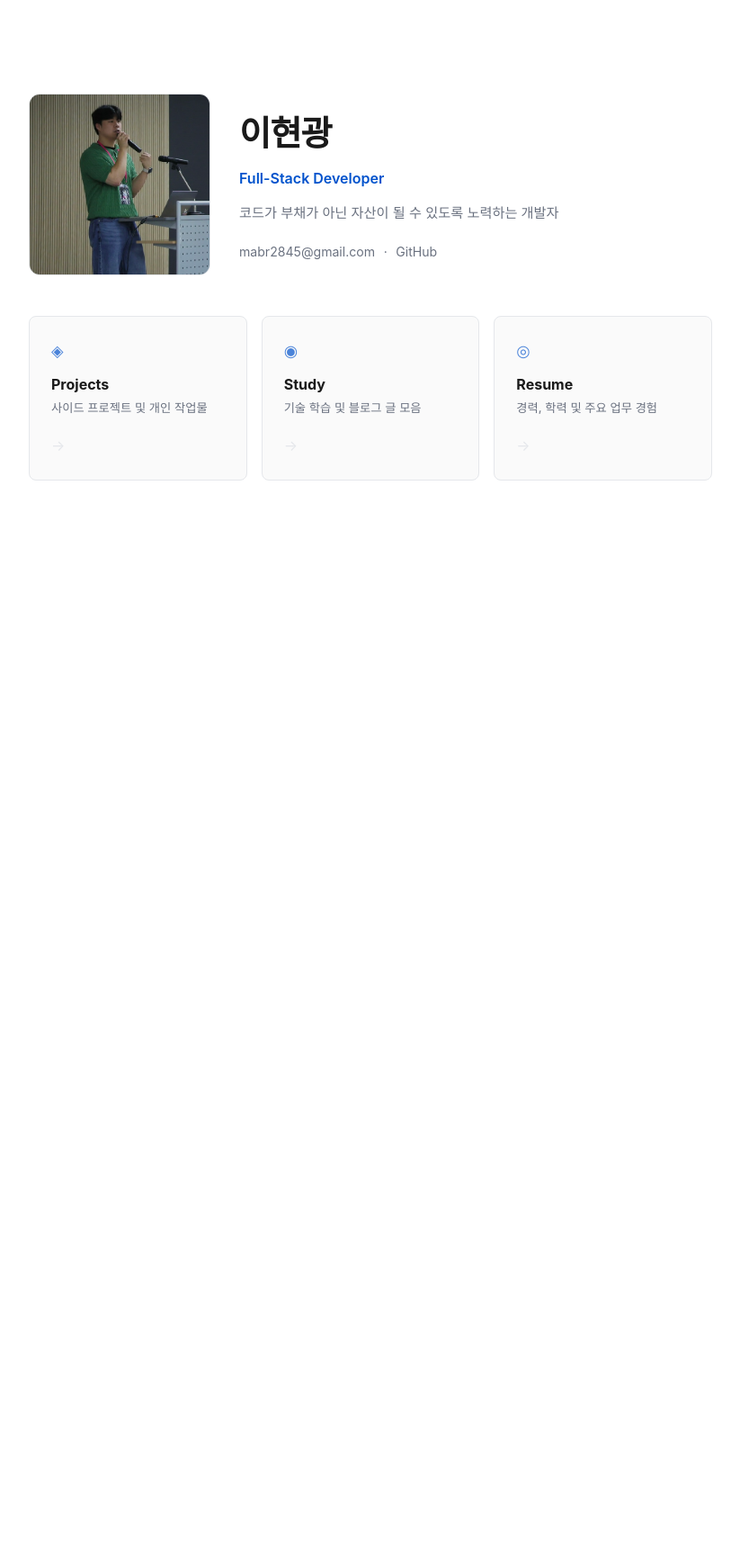
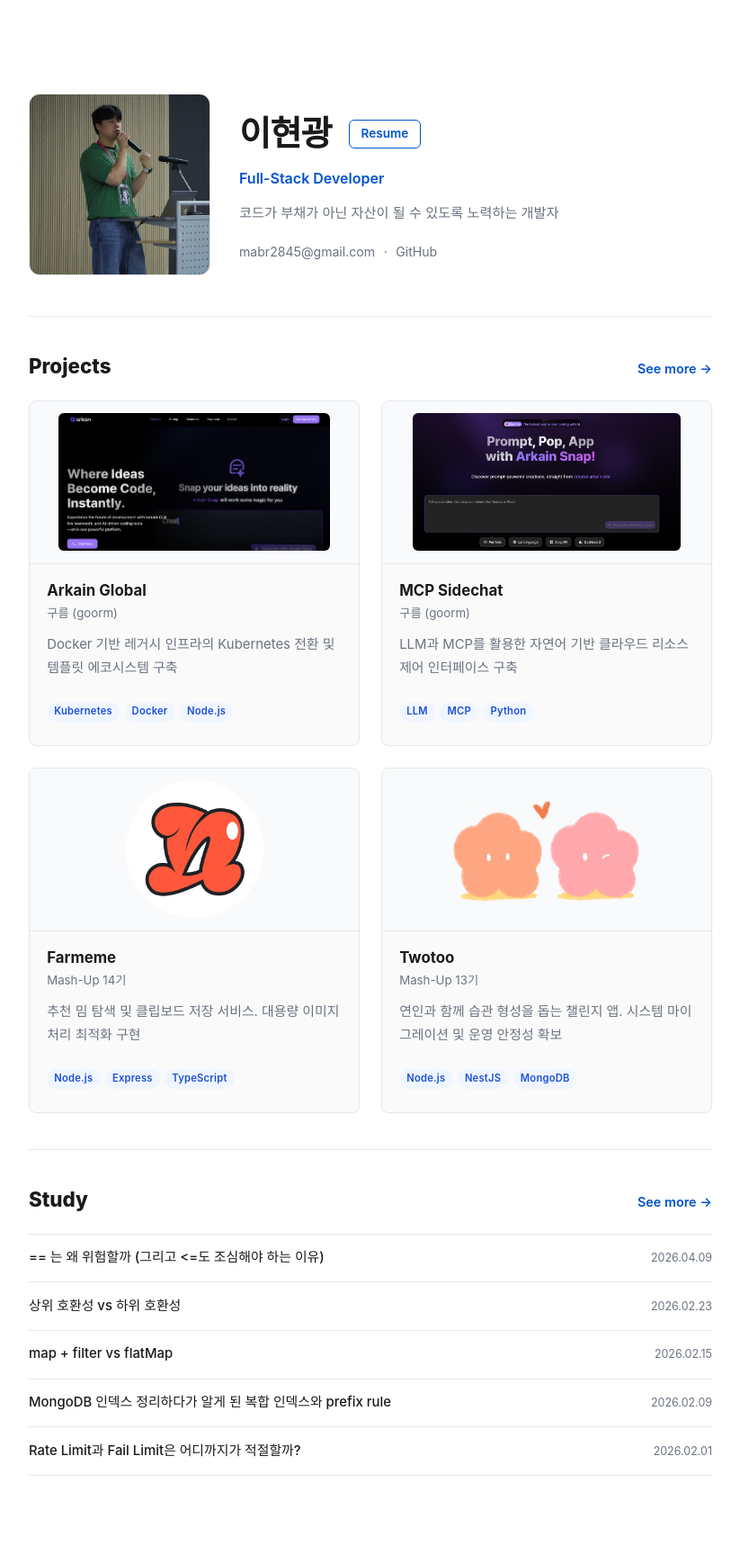
Before and after one commit to Hyun-git/Hyun-git.github.io, a Jekyll site: the page built from index.md, in a window 1280 px wide. Shown: the whole page at 90% size, without its empty margins (228-1051 px from the left). Built offline with Jekyll 4.4.1, drawn with Linux system fonts in a browser that asks for light colours; before the commit the page ends 900 px from its top, so only the background shows below that.

Commit message:
feat: refactor homepage layout and update MCP Sidechat info

```diff
--- a/_sass/portfolio-theme.scss
+++ b/_sass/portfolio-theme.scss
@@ -500,11 +500,35 @@ table, th, td {
   flex: 1;
 }
 
+.home-name-container {
+  display: flex;
+  align-items: center;
+  gap: 1.2rem;
+  margin-bottom: 0.4rem;
+}
+
 .home-name {
   font-size: 2.4rem;
   font-weight: 800;
   letter-spacing: -0.03em;
-  margin: 0 0 0.4rem;
+  margin: 0;
+}
+
+.home-resume-btn {
+  font-size: 0.85rem;
+  font-weight: 600;
+  color: var(--link-color);
+  border: 1px solid var(--link-color);
+  padding: 0.25rem 0.8rem;
+  border-radius: 6px;
+  text-decoration: none;
+  transition: all 0.2s ease;
+
+  &:hover {
+    background: var(--link-color);
+    color: white;
+    text-decoration: none;
+  }
 }
 
 .home-role {
@@ -531,6 +555,35 @@ table, th, td {
   a {
     color: var(--meta-color);
     &:hover { color: var(--link-color); text-decoration: none; }
+  }
+}
+
+.home-section {
+  padding: 2.5rem 0;
+  border-top: 1px solid var(--border-color);
+}
+
+.home-section-header {
+  display: flex;
+  justify-content: space-between;
+  align-items: baseline;
+  margin-bottom: 1.5rem;
+}
+
+.home-section-title {
+  font-size: 1.4rem;
+  font-weight: 800;
+  margin: 0;
+}
+
+.home-more-link {
+  font-size: 0.9rem;
+  font-weight: 600;
+  color: var(--link-color);
+  text-decoration: none;
+
+  &:hover {
+    text-decoration: underline;
   }
 }
 
@@ -692,6 +745,7 @@ ul.posts li a {
 @media (max-width: 600px) {
   .home-hero { flex-direction: column; align-items: flex-start; gap: 1.2rem; }
   .home-profile-img { width: 100px; height: 100px; }
+  .home-name-container { align-items: center; gap: 0.8rem; }
   .home-name { font-size: 1.9rem; }
   .home-nav { grid-template-columns: 1fr; }
 
--- a/index.md
+++ b/index.md
@@ -7,7 +7,10 @@ layout: default
   <section class="home-hero">
     <img src="/assets/images/profile.jpg" alt="이현광 프로필" class="home-profile-img" />
     <div class="home-hero-text">
-      <h1 class="home-name">이현광</h1>
+      <div class="home-name-container">
+        <h1 class="home-name">이현광</h1>
+        <a href="/resume" class="home-resume-btn">Resume</a>
+      </div>
       <p class="home-role">Full-Stack Developer</p>
       <p class="home-desc">코드가 부채가 아닌 자산이 될 수 있도록 노력하는 개발자</p>
       <div class="home-contact">
@@ -18,27 +21,117 @@ layout: default
     </div>
   </section>
 
-  <nav class="home-nav">
-    <a href="/projects" class="home-card">
-      <span class="home-card-icon">◈</span>
-      <h2 class="home-card-title">Projects</h2>
-      <p class="home-card-desc">사이드 프로젝트 및 개인 작업물</p>
-      <span class="home-card-arrow">→</span>
-    </a>
+  <section class="home-section">
+    <div class="home-section-header">
+      <h2 class="home-section-title">Projects</h2>
+      <a href="/projects" class="home-more-link">See more →</a>
+    </div>
 
-    <a href="/study" class="home-card">
-      <span class="home-card-icon">◉</span>
-      <h2 class="home-card-title">Study</h2>
-      <p class="home-card-desc">기술 학습 및 블로그 글 모음</p>
-      <span class="home-card-arrow">→</span>
-    </a>
+    <div class="pf-projects">
+      <div class="pf-project-card">
+        <div class="pf-project-thumbnail">
+          <img src="/assets/goorm/arkain.png" alt="Arkain thumbnail">
+        </div>
+        <div class="pf-project-body">
+          <div class="pf-project-header">
+            <div>
+              <h3 class="pf-project-name">
+                <a href="/projects/arkain" class="pf-stretched-link">Arkain Global</a>
+              </h3>
+              <p class="pf-project-org">구름 (goorm)</p>
+            </div>
+          </div>
+          <p class="pf-description">Docker 기반 레거시 인프라의 Kubernetes 전환 및 템플릿 에코시스템 구축</p>
+          <div class="pf-tags">
+            <span class="pf-tag">Kubernetes</span>
+            <span class="pf-tag">Docker</span>
+            <span class="pf-tag">Node.js</span>
+          </div>
+        </div>
+      </div>
 
-    <a href="/resume" class="home-card">
-      <span class="home-card-icon">◎</span>
-      <h2 class="home-card-title">Resume</h2>
-      <p class="home-card-desc">경력, 학력 및 주요 업무 경험</p>
-      <span class="home-card-arrow">→</span>
-    </a>
-  </nav>
+      <div class="pf-project-card">
+        <div class="pf-project-thumbnail">
+          <img src="/assets/goorm/mcp.png" alt="MCP Sidechat thumbnail">
+        </div>
+        <div class="pf-project-body">
+          <div class="pf-project-header">
+            <div>
+              <h3 class="pf-project-name">
+                <a href="/projects/mcp" class="pf-stretched-link">MCP Sidechat</a>
+              </h3>
+              <p class="pf-project-org">구름 (goorm)</p>
+            </div>
+          </div>
+          <p class="pf-description">LLM과 MCP를 활용한 자연어 기반 클라우드 리소스 제어 인터페이스 구축</p>
+          <div class="pf-tags">
+            <span class="pf-tag">LLM</span>
+            <span class="pf-tag">MCP</span>
+            <span class="pf-tag">Python</span>
+          </div>
+        </div>
+      </div>
+
+      <div class="pf-project-card">
+        <div class="pf-project-thumbnail">
+          <img src="/assets/images/farmeme.png" alt="Farmeme thumbnail">
+        </div>
+        <div class="pf-project-body">
+          <div class="pf-project-header">
+            <div>
+              <h3 class="pf-project-name">
+                <a href="/projects/farmeme" class="pf-stretched-link">Farmeme</a>
+              </h3>
+              <p class="pf-project-org">Mash-Up 14기</p>
+            </div>
+          </div>
+          <p class="pf-description">추천 밈 탐색 및 클립보드 저장 서비스. 대용량 이미지 처리 최적화 구현</p>
+          <div class="pf-tags">
+            <span class="pf-tag">Node.js</span>
+            <span class="pf-tag">Express</span>
+            <span class="pf-tag">TypeScript</span>
+          </div>
+        </div>
+      </div>
+
+      <div class="pf-project-card">
+        <div class="pf-project-thumbnail">
+          <img src="/assets/images/twotoo.png" alt="Twotoo thumbnail">
+        </div>
+        <div class="pf-project-body">
+          <div class="pf-project-header">
+            <div>
+              <h3 class="pf-project-name">
+                <a href="/projects/twotoo" class="pf-stretched-link">Twotoo</a>
+              </h3>
+              <p class="pf-project-org">Mash-Up 13기</p>
+            </div>
+          </div>
+          <p class="pf-description">연인과 함께 습관 형성을 돕는 챌린지 앱. 시스템 마이그레이션 및 운영 안정성 확보</p>
+          <div class="pf-tags">
+            <span class="pf-tag">Node.js</span>
+            <span class="pf-tag">NestJS</span>
+            <span class="pf-tag">MongoDB</span>
+          </div>
+        </div>
+      </div>
+    </div>
+  </section>
+
+  <section class="home-section">
+    <div class="home-section-header">
+      <h2 class="home-section-title">Study</h2>
+      <a href="/study" class="home-more-link">See more →</a>
+    </div>
+
+    <ul class="study-posts">
+      {% for post in site.posts limit:5 %}
+      <li class="study-post-item">
+        <a href="{{ post.url | relative_url }}" class="study-post-title">{{ post.title }}</a>
+        <span class="study-post-date">{{ post.date | date: "%Y.%m.%d" }}</span>
+      </li>
+      {% endfor %}
+    </ul>
+  </section>
 
 </div>
```
Also changed, not shown: projects.md (+2 -2 lines), projects/mcp.md (+1 -1 lines).
